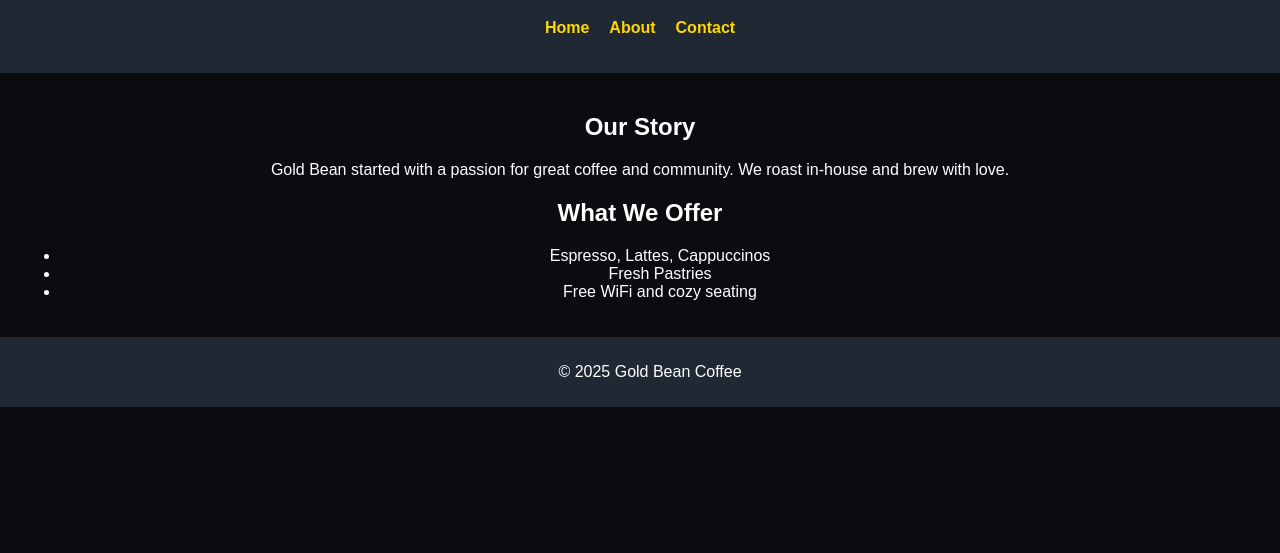
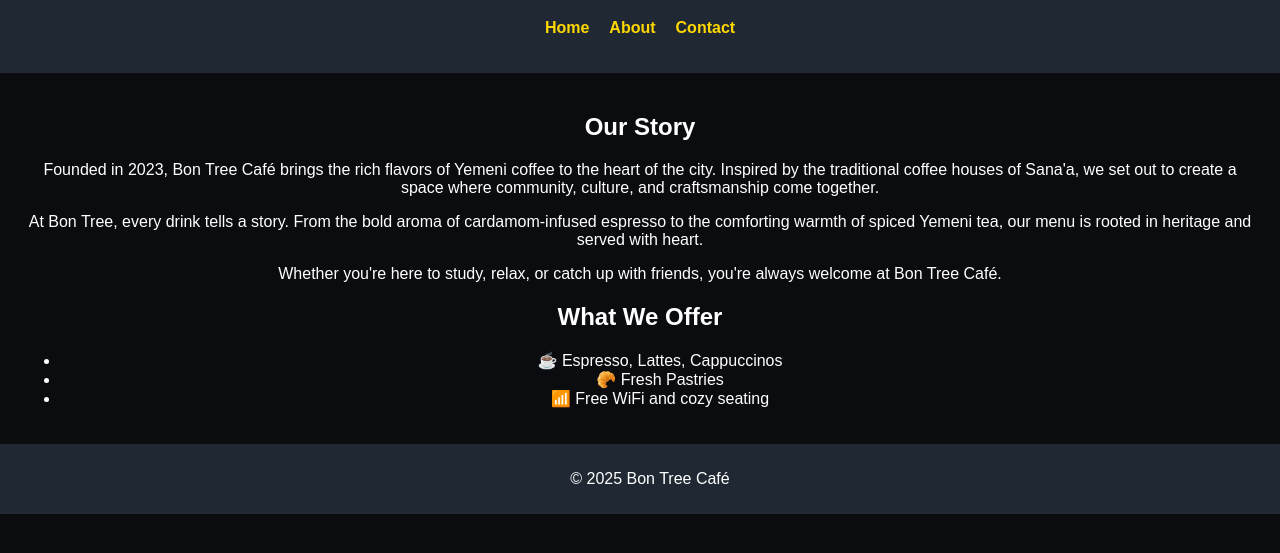
Before and after one commit to AmirAbdullo/Bontree, a plain HTML site: page about.html in a window 1280 px wide. Shown: the part 81-634 px from the top of the page. Drawn offline with Linux system fonts and the light colour scheme.

Commit message:
Update about.html

```diff
--- a/about.html
+++ b/about.html
@@ -4,8 +4,14 @@
   <head>
     <meta charset="UTF-8" />
     <meta name="viewport" content="width=device-width, initial-scale=1.0" />
-    <title>About | Gold Bean Coffee</title>
+    <title>About | Bon Tree Café</title>
+    <link rel="icon" href="favicon.png" type="image/png" />
+
     <link rel="stylesheet" href="style.css" />
+    <link
+      href="https://fonts.googleapis.com/css2?family=Poppins:wght@400;700&display=swap"
+      rel="stylesheet"
+    />
   </head>
   <body>
     <header>
@@ -19,27 +25,42 @@
       </nav>
     </header>
 
-    <main>
+    <!-- Background wrapper starts here -->
+    <div class="about-background">
+      <main class="about-story">
         <section>
           <h2>Our Story</h2>
           <p>
-          Gold Bean started with a passion for great coffee and community. We
-          roast in-house and brew with love.
+            Founded in 2023, Bon Tree Café brings the rich flavors of Yemeni
+            coffee to the heart of the city. Inspired by the traditional coffee
+            houses of Sana'a, we set out to create a space where community,
+            culture, and craftsmanship come together.
+          </p>
+          <p>
+            At Bon Tree, every drink tells a story. From the bold aroma of
+            cardamom-infused espresso to the comforting warmth of spiced Yemeni
+            tea, our menu is rooted in heritage and served with heart.
+          </p>
+          <p>
+            Whether you're here to study, relax, or catch up with friends,
+            you're always welcome at Bon Tree Café.
           </p>
         </section>
 
         <section>
           <h2>What We Offer</h2>
           <ul>
-          <li>Espresso, Lattes, Cappuccinos</li>
-          <li>Fresh Pastries</li>
-          <li>Free WiFi and cozy seating</li>
+            <li>☕ Espresso, Lattes, Cappuccinos</li>
+            <li>🥐 Fresh Pastries</li>
+            <li>📶 Free WiFi and cozy seating</li>
           </ul>
         </section>
       </main>
+    </div>
+    <!-- Background wrapper ends here -->
 
     <footer>
-      <p>&copy; 2025 Gold Bean Coffee</p>
+      <p>&copy; 2025 Bon Tree Café</p>
     </footer>
   </body>
 </html>
```
Lines whose indentation alone changed are shown as unchanged.
